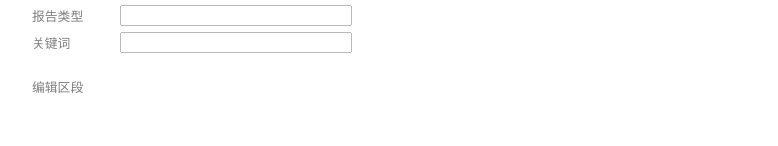
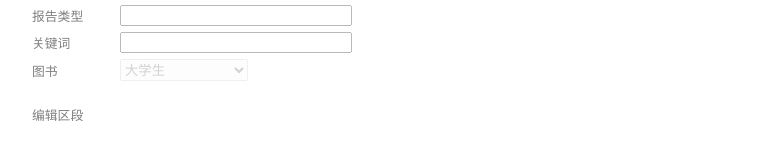
Before and after one commit to yaochu21/bookstack-submit, a React (Create React App) app: page / in a window 1280 px wide. Shown: the part 233-379 px from the top of the page, without its empty margins (128-906 px from the left). Built offline with nearby package versions, Linux system fonts and the light colour scheme.

Commit message:
book_id param

```diff
--- a/src/Forms/StepFour.js
+++ b/src/Forms/StepFour.js
@@ -22,7 +22,7 @@ const StepFour = (props) => {
   const numSegments = segmentData.length;
 
   const dispatch = useDispatch();
-  console.log(imageData)
+  //console.log(imageData)
 
   const editImageValidity = (id) => {
     if (!available) {
--- a/src/Forms/StepOne.js
+++ b/src/Forms/StepOne.js
@@ -87,29 +87,7 @@ const StepOne = (props) => {
         cleanedData.area = "";
         cleanedData.rtype = [""];
         cleanedData.author = [""];
-        // cleanedData.imgs = [
-        //   {
-        //     url: "https://i.guim.co.uk/img/media/7a633730f5f90db3c12f6efc954a2d5b475c3d4a/0_138_5544_3327/master/5544.jpg?width=1200&height=1200&quality=85&auto=format&fit=crop&s=27c09d27ccbd139fd0f7d1cef8f7d41d",
-        //     valid: true,
-        //     id: 0,
-        //   },
-
-        //   {
-        //     url: "https://i.natgeofe.com/n/f0dccaca-174b-48a5-b944-9bcddf913645/01-cat-questions-nationalgeographic_1228126_square.jpg",
-        //     valid: true,
-        //     id: 1,
-        //   },
-        //   {
-        //     url: "https://freshpet.com/wp-content/uploads/2019/09/house-cat-281511_640.jpg",
-        //     valid: true,
-        //     id: 2,
-        //   },
-        //   {
-        //     url: "https://upload.wikimedia.org/wikipedia/commons/5/51/Gdp_per_capita_of_the_administrative_division_in_China.png",
-        //     valid: true,
-        //     id: 3,
-        //   },
-        // ];
+        cleanedData.book_id = 0;
 
         // write data to store
         dispatch(setURL(urlInput));
--- a/src/Forms/StepTwo.js
+++ b/src/Forms/StepTwo.js
@@ -1,12 +1,14 @@
 import React from "react";
-import { useState, useRef } from "react";
-import styled, { css } from "styled-components";
 import { useDispatch, useSelector } from "react-redux";
 import { setPage } from "../Store/pageDataSlice";
 import PageDataInput from "../UIElements/PageDataInput";
+import BookSelect from "../UIElements/BookSelect";
 
 const StepTwo = (props) => {
   const pageData = useSelector((state) => state.pageData.data);
+  console.log(pageData)
+  console.log(pageData.book_id)
+
   const dispatch = useDispatch();
 
   const currStep = useSelector((state) => state.stepControl.step);
@@ -79,6 +81,15 @@ const StepTwo = (props) => {
     );
   };
 
+  const bookSelectHandler = (value) => {
+    dispatch(
+      setPage({
+        ...pageData,
+        book_id: parseInt(value)
+      })
+    )
+  }
+
   return (
     <div style={{ display: "flex", flexDirection: "column", gap: "0.4rem",opacity:opacity }}>
       <PageDataInput
@@ -117,6 +128,7 @@ const StepTwo = (props) => {
         value={pageData.tags.join()}
         readonly={readonly}
       />
+      <BookSelect field={"图书"} bookSelectHandler={bookSelectHandler} curr_id={pageData.book_id} readonly={readonly}/>
     </div>
   );
 };
--- a/src/Store/pageDataSlice.js
+++ b/src/Store/pageDataSlice.js
@@ -62,6 +62,7 @@ export const pageDataSlice = createSlice({
         "type": "BODY",
         "order": 200,
       }],
+      "book_id":1
     },
   },
   reducers: {
--- /dev/null
+++ b/src/UIElements/BookSelect.js
@@ -0,0 +1,50 @@
+import React from "react";
+import styled, { css } from "styled-components";
+import { DataInputControl, DataInputLabel } from "./PageDataInput";
+
+const BookSelect = (props) => {
+    let options = [
+        { label: "大学生", value: 1 },
+        { label: "生活服务行业综合", value: 2 },
+        { label: "办公室白领综合", value: 6 },
+        { label: "教育业", value: 9 },
+        { label: "平台创作者", value: 11 },
+        { label: "工程与建筑", value: 12 },
+        { label: "餐饮业", value: 14 },
+        { label: "模板", value: 15 },
+        { label: "职业教育学生", value: 16 },
+        { label: "总体", value: 17 },
+        { label: "公益行业从业者", value: 18 },
+        { label: "物业管理业", value: 19 },
+        { label: "女性劳动者", value: 21 },
+        { label: "公共服务行业", value: 22 },
+    ];
+
+    let value = { label: "大学生", value: 1 };
+    for (let i = 0; i < options.length; i++) {
+        if (props.curr_id === options[i].value) {
+            value = options[i]
+            console.log("yes")
+        }
+    }
+
+    const onSelectHandler = (event) => {
+        console.log(event.target.value)
+        props.bookSelectHandler(event.target.value)
+    }
+
+    return (
+        <DataInputControl>
+            <div style={{ display: "flex" }}>
+                <DataInputLabel>{props.field}</DataInputLabel>
+            </div>
+            <select style={{ width: "40%", height: "1.35rem" }} onChange={onSelectHandler} value={value.value} disabled={props.readonly ? true : null}>
+                {options.map((option) => {
+                    return <option value={option.value} key={Math.random().toString()}>{option.label}</option>;
+                })}
+            </select>
+        </DataInputControl>
+    );
+};
+
+export default BookSelect;
--- a/src/UIElements/ImageDisplay.js
+++ b/src/UIElements/ImageDisplay.js
@@ -1,5 +1,4 @@
 import React from "react";
-import { useState } from "react";
 import styled, { css } from "styled-components";
 
 const ImageDisplay = (props) => {
--- a/src/UIElements/PageDataInput.js
+++ b/src/UIElements/PageDataInput.js
@@ -31,3 +31,4 @@ const DataInputField = styled.input`
 `;
 
 export default PageDataInput;
+export {DataInputControl,DataInputLabel}
```
